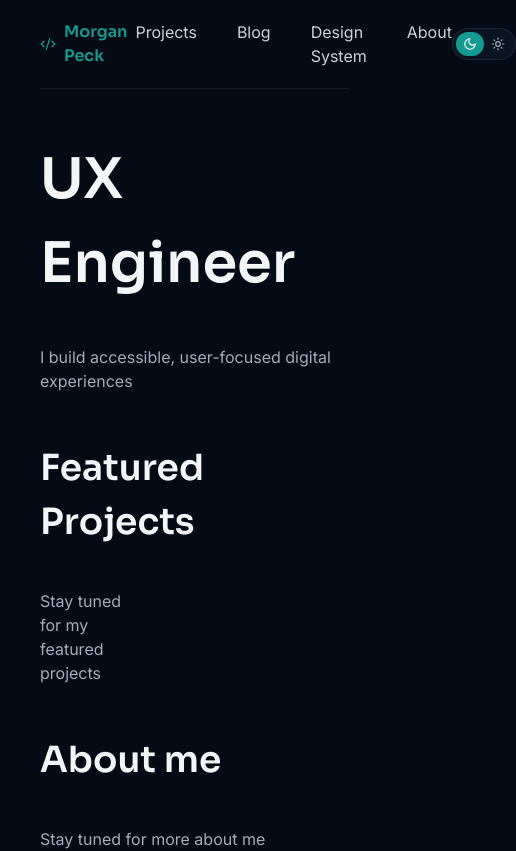
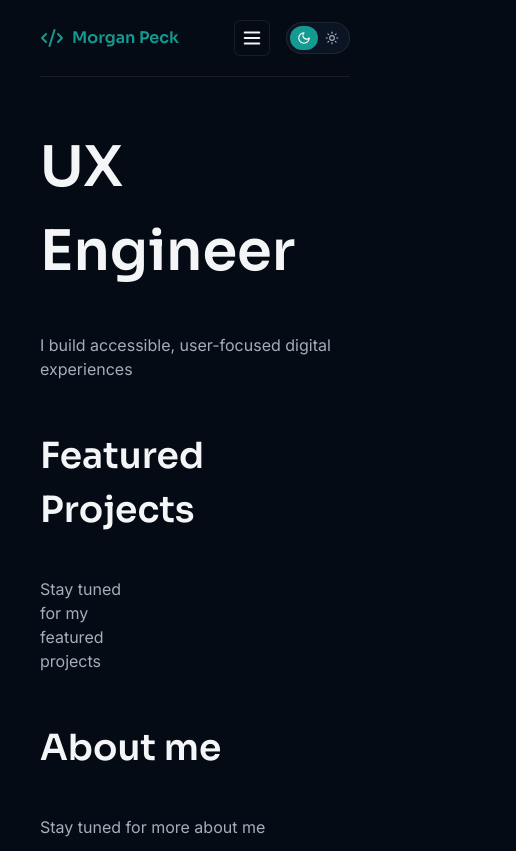
Before and after one commit to mpeck99/morgan-peck-portfolio, a Next.js app: page / in a window 390 px wide. Shown: the top 851 px of the page, 516 px wide, since content can reach past the window. Built offline with nearby package versions, Linux system fonts and the light colour scheme.

Commit message:
adding the mobile menu in

```diff
--- a/src/components/navigation/Header.module.scss
+++ b/src/components/navigation/Header.module.scss
@@ -1,3 +1,7 @@
+.site-header {
+  position: relative;
+}
+
 .site-header__inner {
   display: grid;
   grid-template-columns: auto 1fr auto;
@@ -21,4 +25,91 @@
     padding-inline: 0;
     margin-block: 0;
   }
+
+  @media (max-width: 768px) {
+    display: none;
+  }
 }
+
+.site-header__actions {
+  display: flex;
+  align-items: center;
+  justify-content: flex-end;
+  gap: var(--space-sm);
+}
+
+.site-header__toggle {
+  display: none;
+
+  align-items: center;
+  justify-content: center;
+
+  width: 36px;
+  height: 36px;
+
+  background: transparent;
+  color: var(--color-text-primary);
+  border: 1px solid var(--color-border);
+  border-radius: var(--radius-sm);
+  cursor: pointer;
+
+  &:hover {
+    background: color-mix(in srgb, var(--color-primary) 12%, transparent);
+    border-color: color-mix(in srgb, var(--color-primary) 40%, transparent);
+    color: var(--color-primary);
+  }
+
+  &:focus-visible {
+    outline: 2px solid var(--color-primary);
+    outline-offset: 2px;
+  }
+
+  @media (max-width: 768px) {
+    display: inline-flex;
+  }
+}
+
+.site-header__mobile-nav {
+  display: none;
+
+  position: absolute;
+  inset-inline: 0;
+  top: 100%;
+  z-index: 20;
+
+  background: var(--color-background);
+  border-bottom: 1.5px solid var(--color-border);
+
+  overflow: hidden;
+  animation: mobile-nav-in 0.25s ease forwards;
+
+  ul {
+    display: flex;
+    flex-direction: column;
+    list-style-type: none;
+
+    margin: 0;
+    padding: var(--space-md) var(--space-2xl);
+    gap: var(--space-lg);
+  }
+
+  a {
+    font-family: var(--font-heading);
+    font-weight: var(--font-weight-medium);
+  }
+
+  @media (max-width: 768px) {
+    display: block;
+  }
+}
+
+@keyframes mobile-nav-in {
+  from {
+    max-height: 0;
+    opacity: 0;
+  }
+  to {
+    max-height: 320px;
+    opacity: 1;
+  }
+}
--- a/src/components/navigation/Header.tsx
+++ b/src/components/navigation/Header.tsx
@@ -1,26 +1,69 @@
+"use client";
+
+import { useState } from "react";
+import { Menu, X } from "lucide-react";
 import styles from './Header.module.scss'
 import Container from "../layout/Container/Container";
 import Logo from "../ui/Logo";
 import ThemeToggle from "../ui/ThemeToggle";
 import Link from 'next/link';
 
+const NAV_LINKS = [
+    { href: "/projects", label: "Projects" },
+    { href: "/blog", label: "Blog" },
+    { href: "/design-system", label: "Design System" },
+    { href: "/about", label: "About" },
+];
+
 export default function Header() {
+    const [isOpen, setIsOpen] = useState(false);
+
     return (
         <header className={styles["site-header"]}>
             <Container>
                 <div className={styles["site-header__inner"]}>
-                    <Link href="/"><Logo /></Link>
+                    <Link href="/" onClick={() => setIsOpen(false)}><Logo /></Link>
+
                     <nav className={styles["site-header__navigation"]}>
                         <ul>
-                            <li><Link href="/projects">Projects</Link></li>
-                            <li><Link href="/blog">Blog</Link></li>
-                            <li><Link href="/design-system">Design System</Link></li>
-                            <li><Link href="/about">About</Link></li>
+                            {NAV_LINKS.map((link) => (
+                                <li key={link.href}>
+                                    <Link href={link.href}>{link.label}</Link>
+                                </li>
+                            ))}
                         </ul>
                     </nav>
-                    <ThemeToggle />
+
+                    <div className={styles["site-header__actions"]}>
+
+                        <button
+                            type="button"
+                            className={styles["site-header__toggle"]}
+                            onClick={() => setIsOpen((open) => !open)}
+                            aria-expanded={isOpen}
+                            aria-controls="mobile-nav"
+                            aria-label={isOpen ? "Close menu" : "Open menu"}
+                        >
+                            {isOpen ? <X size={22} /> : <Menu size={22} />}
+                        </button>
+                        <ThemeToggle />
+                    </div>
                 </div>
             </Container>
+
+            {isOpen && (
+                <nav id="mobile-nav" className={styles["site-header__mobile-nav"]}>
+                    <ul>
+                        {NAV_LINKS.map((link) => (
+                            <li key={link.href}>
+                                <Link href={link.href} onClick={() => setIsOpen(false)}>
+                                    {link.label}
+                                </Link>
+                            </li>
+                        ))}
+                    </ul>
+                </nav>
+            )}
         </header>
     )
 }
```
